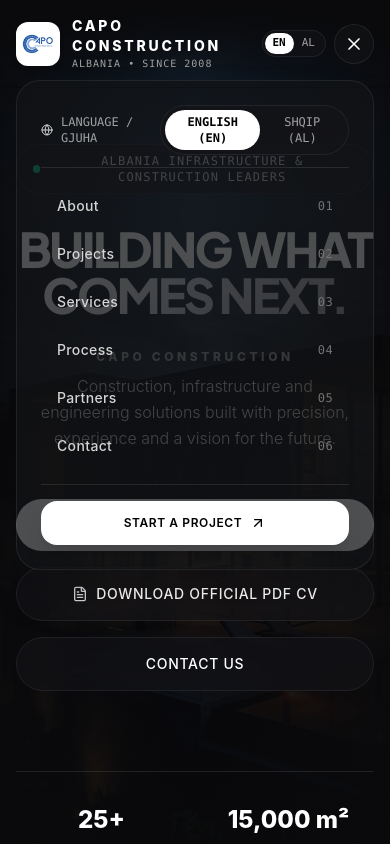
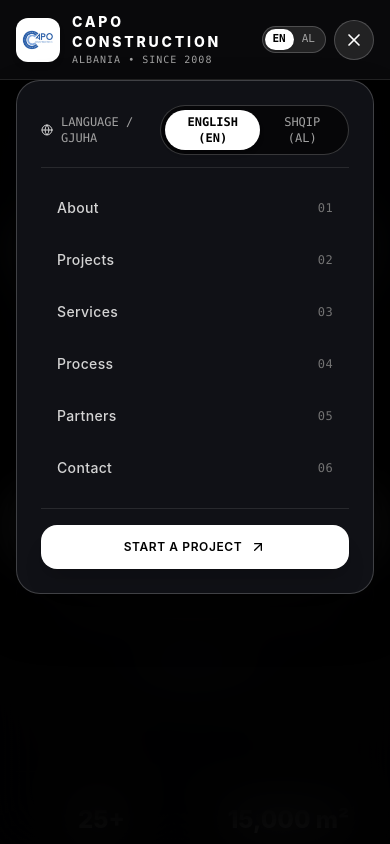
Before and after one commit to producenti/capo-construction, a React (Vite) app: page / in a window 390 px wide. Both pictures are taken after a click on the button 354 px from the left and 43 px from the top of the page. Shown: the top 844 px of the page. Built offline with nearby package versions, Linux system fonts and the light colour scheme.

Commit message:
Fix EN translation for operations stat and add mobile backdrop to prevent text overlap

```diff
--- a/src/components/ContactSection.tsx
+++ b/src/components/ContactSection.tsx
@@ -99,7 +99,9 @@
                   <MapPin className="w-4 h-4" />
                 </div>
                 <div>
-                  <span className="text-[10px] text-neutral-400 uppercase font-mono block">Headquarters</span>
+                  <span className="text-[10px] text-neutral-400 uppercase font-mono block">
+                    {lang === 'AL' ? 'Qendra Kryesore' : 'Headquarters'}
+                  </span>
                   <span className="text-xs font-semibold text-white">{t.contact.headquarters}</span>
                 </div>
               </div>
@@ -109,7 +111,9 @@
                   <Phone className="w-4 h-4" />
                 </div>
                 <div>
-                  <span className="text-[10px] text-neutral-400 uppercase font-mono block">Engineering Phone</span>
+                  <span className="text-[10px] text-neutral-400 uppercase font-mono block">
+                    {lang === 'AL' ? 'Telefon Inxhinierik' : 'Engineering Phone'}
+                  </span>
                   <span className="text-xs font-semibold text-white">{t.contact.phone}</span>
                 </div>
               </div>
@@ -119,7 +123,9 @@
                   <Mail className="w-4 h-4" />
                 </div>
                 <div>
-                  <span className="text-[10px] text-neutral-400 uppercase font-mono block">Official Email</span>
+                  <span className="text-[10px] text-neutral-400 uppercase font-mono block">
+                    {lang === 'AL' ? 'Email Zyrtar' : 'Official Email'}
+                  </span>
                   <span className="text-xs font-semibold text-white">{t.contact.email}</span>
                 </div>
               </div>
--- a/src/components/Footer.tsx
+++ b/src/components/Footer.tsx
@@ -82,11 +82,11 @@
           <div className="md:col-span-3 flex flex-col gap-4">
             <h4 className="text-xs font-mono uppercase tracking-widest text-white">{t.footer.contacts}</h4>
             <div className="flex flex-col gap-2 text-xs font-mono">
-              <span className="text-white font-semibold">Tirana & Regional Offices</span>
+              <span className="text-white font-semibold">{lang === 'AL' ? 'Zyrat Tiranë & Rajonale' : 'Tirana & Regional Offices'}</span>
               <a href="tel:+355694172942" className="hover:text-white transition-colors">Tel: +355 69 417 2942</a>
               <a href="tel:+355693748971" className="hover:text-white transition-colors">Tel: +355 69 374 8971</a>
               <a href="mailto:capoconstruction@yahoo.com" className="hover:text-white transition-colors">Email: capoconstruction@yahoo.com</a>
-              <span>Operacione që nga 2008</span>
+              <span>{lang === 'AL' ? 'Operacione që nga 2008' : 'Operations since 2008'}</span>
             </div>
           </div>
 
--- a/src/components/Hero.tsx
+++ b/src/components/Hero.tsx
@@ -126,7 +126,7 @@
             <span className="text-[11px] text-neutral-400 uppercase tracking-widest mt-1">{t.hero.stat3}</span>
           </div>
           <div className="flex flex-col items-center">
-            <span className="text-2xl sm:text-3xl font-extrabold text-white font-display">Që nga 2008</span>
+            <span className="text-2xl sm:text-3xl font-extrabold text-white font-display">{t.hero.stat4Value}</span>
             <span className="text-[11px] text-neutral-400 uppercase tracking-widest mt-1">{t.hero.stat4}</span>
           </div>
         </motion.div>
--- a/src/components/Navbar.tsx
+++ b/src/components/Navbar.tsx
@@ -20,6 +20,17 @@
     return () => window.removeEventListener('scroll', handleScroll);
   }, []);
 
+  useEffect(() => {
+    if (mobileMenuOpen) {
+      document.body.style.overflow = 'hidden';
+    } else {
+      document.body.style.overflow = 'unset';
+    }
+    return () => {
+      document.body.style.overflow = 'unset';
+    };
+  }, [mobileMenuOpen]);
+
   const navLinks = [
     { name: t.nav.about, href: 'about' },
     { name: t.nav.projects, href: 'projects' },
@@ -30,16 +41,29 @@
   ];
 
   return (
-    <header className={`fixed top-0 left-0 right-0 z-50 transition-all duration-500 px-4 sm:px-8 ${
-      isScrolled
-        ? 'bg-[#0A0A0C]/90 backdrop-blur-xl border-b border-white/10 shadow-2xl py-3 sm:py-3.5'
-        : 'bg-gradient-to-b from-[#0A0A0C]/90 via-[#0A0A0C]/40 to-transparent backdrop-blur-[2px] py-4 sm:py-6 border-b border-transparent'
+    <>
+      {/* Full-screen Dark Scrim for Mobile Menu */}
+      {mobileMenuOpen && (
+        <div
+          className="md:hidden fixed inset-0 bg-black/90 backdrop-blur-xl z-40 transition-opacity duration-300"
+          onClick={() => setMobileMenuOpen(false)}
+          aria-hidden="true"
+        />
+      )}
+
+      <header className={`fixed top-0 left-0 right-0 z-50 transition-all duration-300 px-4 sm:px-8 ${
+        isScrolled || mobileMenuOpen
+          ? 'bg-[#0A0A0C]/95 backdrop-blur-xl border-b border-white/10 shadow-2xl py-3 sm:py-3.5'
+          : 'bg-gradient-to-b from-[#0A0A0C]/95 via-[#0A0A0C]/60 to-transparent backdrop-blur-[2px] py-4 sm:py-6 border-b border-transparent'
       }`}>
         <div className="max-w-7xl mx-auto flex items-center justify-between">
 
           {/* Brand Logo */}
           <button
-          onClick={() => onNavigate('hero')}
+            onClick={() => {
+              onNavigate('hero');
+              setMobileMenuOpen(false);
+            }}
             className="flex items-center gap-3 group text-left focus:outline-none"
           >
             <div className="w-11 h-11 rounded-xl bg-white p-1 backdrop-blur-md border border-white/20 flex items-center justify-center transition-transform duration-300 group-hover:scale-105 shadow-md overflow-hidden shrink-0">
@@ -115,16 +139,16 @@
           {/* Mobile Hamburger Menu */}
           <div className="flex md:hidden items-center gap-2">
             {/* Mobile Language Switcher */}
-          <div className="flex items-center p-0.5 rounded-full glass-card border border-white/15 text-[11px] font-mono">
+            <div className="flex items-center p-0.5 rounded-full bg-white/10 border border-white/20 text-[11px] font-mono">
               <button
                 onClick={() => setLang('EN')}
-              className={`px-2 py-0.5 rounded-full ${lang === 'EN' ? 'bg-white text-black font-bold' : 'text-neutral-400'}`}
+                className={`px-2 py-0.5 rounded-full ${lang === 'EN' ? 'bg-white text-black font-bold shadow-sm' : 'text-neutral-400'}`}
               >
                 EN
               </button>
               <button
                 onClick={() => setLang('AL')}
-              className={`px-2 py-0.5 rounded-full ${lang === 'AL' ? 'bg-white text-black font-bold' : 'text-neutral-400'}`}
+                className={`px-2 py-0.5 rounded-full ${lang === 'AL' ? 'bg-white text-black font-bold shadow-sm' : 'text-neutral-400'}`}
               >
                 AL
               </button>
@@ -132,7 +156,7 @@
 
             <button
               onClick={() => setMobileMenuOpen(!mobileMenuOpen)}
-            className="w-10 h-10 rounded-full glass-nav flex items-center justify-center text-white focus:outline-none"
+              className="w-10 h-10 rounded-full bg-white/10 border border-white/20 flex items-center justify-center text-white focus:outline-none active:scale-95 transition-transform"
               aria-label="Toggle Menu"
             >
               {mobileMenuOpen ? <X className="w-5 h-5" /> : <Menu className="w-5 h-5" />}
@@ -142,23 +166,23 @@
 
         {/* Mobile Drawer Menu */}
         {mobileMenuOpen && (
-        <div className="md:hidden fixed inset-x-4 top-20 p-6 rounded-3xl glass-nav border border-white/15 shadow-2xl backdrop-blur-2xl flex flex-col gap-4 pointer-events-auto animate-in fade-in slide-in-from-top-4 duration-300">
+          <div className="md:hidden fixed inset-x-4 top-20 z-50 p-6 rounded-3xl bg-[#101116] border border-white/20 shadow-2xl shadow-black flex flex-col gap-4 pointer-events-auto animate-in fade-in slide-in-from-top-4 duration-300 max-h-[calc(100vh-6rem)] overflow-y-auto">
 
             <div className="flex items-center justify-between pb-3 border-b border-white/10">
               <span className="text-xs font-mono text-neutral-400 uppercase flex items-center gap-2">
                 <Globe className="w-3.5 h-3.5 text-neutral-300" />
                 Language / Gjuha
               </span>
-            <div className="flex items-center p-1 rounded-full glass-card border border-white/15 text-xs font-mono">
+              <div className="flex items-center p-1 rounded-full bg-black/60 border border-white/20 text-xs font-mono">
                 <button
                   onClick={() => setLang('EN')}
-                className={`px-3 py-1 rounded-full ${lang === 'EN' ? 'bg-white text-black font-extrabold' : 'text-neutral-400'}`}
+                  className={`px-3 py-1 rounded-full transition-colors ${lang === 'EN' ? 'bg-white text-black font-extrabold shadow-md' : 'text-neutral-400 hover:text-white'}`}
                 >
                   ENGLISH (EN)
                 </button>
                 <button
                   onClick={() => setLang('AL')}
-                className={`px-3 py-1 rounded-full ${lang === 'AL' ? 'bg-white text-black font-extrabold' : 'text-neutral-400'}`}
+                  className={`px-3 py-1 rounded-full transition-colors ${lang === 'AL' ? 'bg-white text-black font-extrabold shadow-md' : 'text-neutral-400 hover:text-white'}`}
                 >
                   SHQIP (AL)
                 </button>
@@ -166,21 +190,21 @@
             </div>
 
             <div className="flex flex-col gap-1 pb-4 border-b border-white/10">
-            {navLinks.map((link) => (
+              {navLinks.map((link, idx) => (
                 <button
                   key={link.href}
                   onClick={() => {
                     onNavigate(link.href);
                     setMobileMenuOpen(false);
                   }}
-                className={`flex items-center justify-between px-4 py-3 rounded-2xl text-sm font-medium tracking-wide transition-all ${
+                  className={`flex items-center justify-between px-4 py-3.5 rounded-2xl text-sm font-medium tracking-wide transition-all ${
                     activeSection === link.href
-                    ? 'text-white bg-white/10 font-bold'
-                    : 'text-neutral-300 hover:text-white hover:bg-white/5'
+                      ? 'text-white bg-white/15 font-bold shadow-inner'
+                      : 'text-neutral-300 hover:text-white hover:bg-white/5 active:bg-white/10'
                   }`}
                 >
                   <span>{link.name}</span>
-                <span className="text-xs text-neutral-500 font-mono">0{navLinks.indexOf(link) + 1}</span>
+                  <span className="text-xs text-neutral-500 font-mono">0{idx + 1}</span>
                 </button>
               ))}
             </div>
@@ -190,7 +214,7 @@
                 onNavigate('contact');
                 setMobileMenuOpen(false);
               }}
-            className="w-full flex items-center justify-center gap-2 py-3.5 rounded-2xl bg-white text-black font-semibold text-xs tracking-wider uppercase shadow-xl"
+              className="w-full flex items-center justify-center gap-2 py-3.5 rounded-2xl bg-white text-black font-semibold text-xs tracking-wider uppercase shadow-xl hover:bg-neutral-200 active:scale-[0.98] transition-all"
             >
               <span>{t.nav.startProject}</span>
               <ArrowUpRight className="w-4 h-4" />
@@ -198,5 +222,6 @@
           </div>
         )}
       </header>
+    </>
   );
 };
--- a/src/i18n/translations.ts
+++ b/src/i18n/translations.ts
@@ -25,6 +25,7 @@
     stat2: string;
     stat3: string;
     stat4: string;
+    stat4Value: string;
   };
   about: {
     tag: string;
@@ -181,7 +182,8 @@
       stat1: 'Years Experience',
       stat2: 'Scaffolding Fleet',
       stat3: 'Major Infrastructure',
-      stat4: 'Active Operations'
+      stat4: 'Active Operations',
+      stat4Value: 'Since 2008'
     },
     about: {
       tag: '01 / ABOUT CAPO CONSTRUCTION',
@@ -427,7 +429,8 @@
       stat1: 'Vjet Përvojë',
       stat2: 'Kapacitet Skelash',
       stat3: 'Projekte Infrastrukture',
-      stat4: 'Operacione me Inovacion'
+      stat4: 'Operacione me Inovacion',
+      stat4Value: 'Që nga 2008'
     },
     about: {
       tag: '01 / RRETH CAPO CONSTRUCTION',
```
Lines whose indentation alone changed are shown as unchanged.
